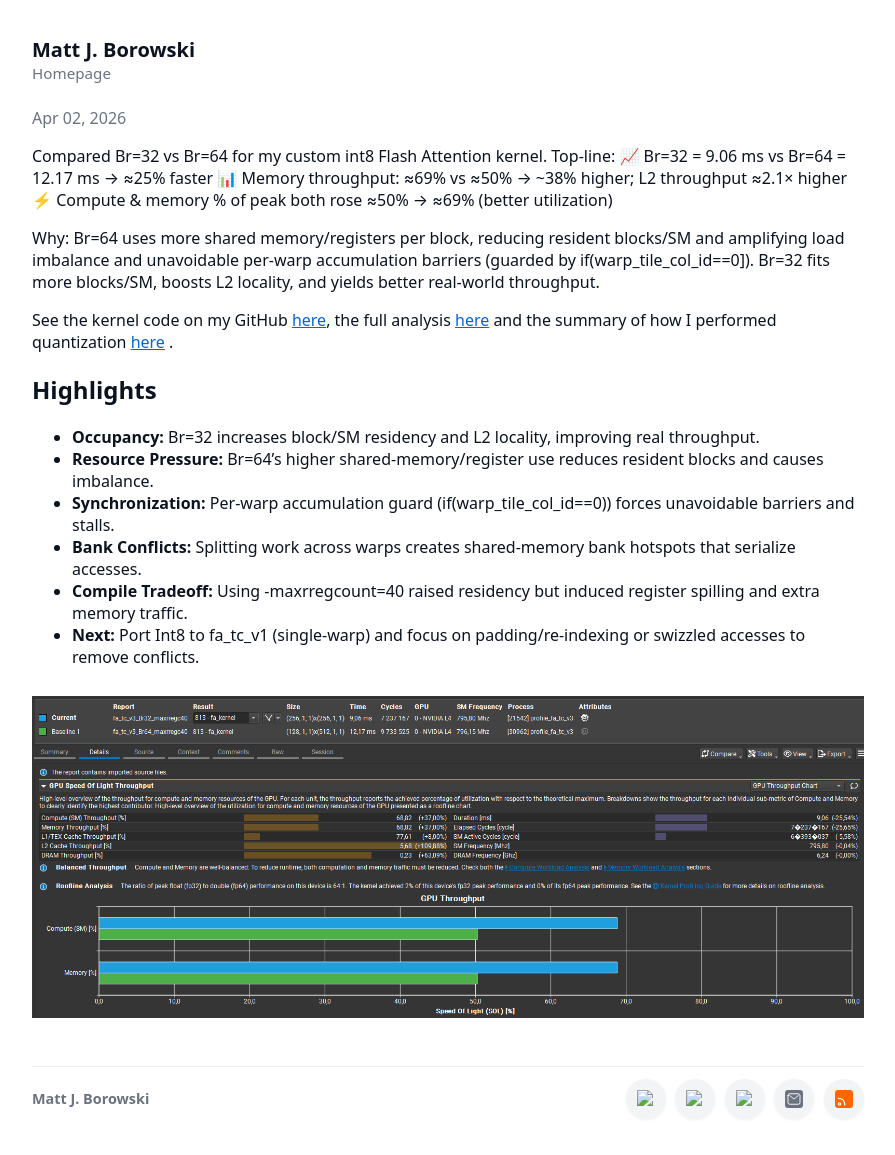
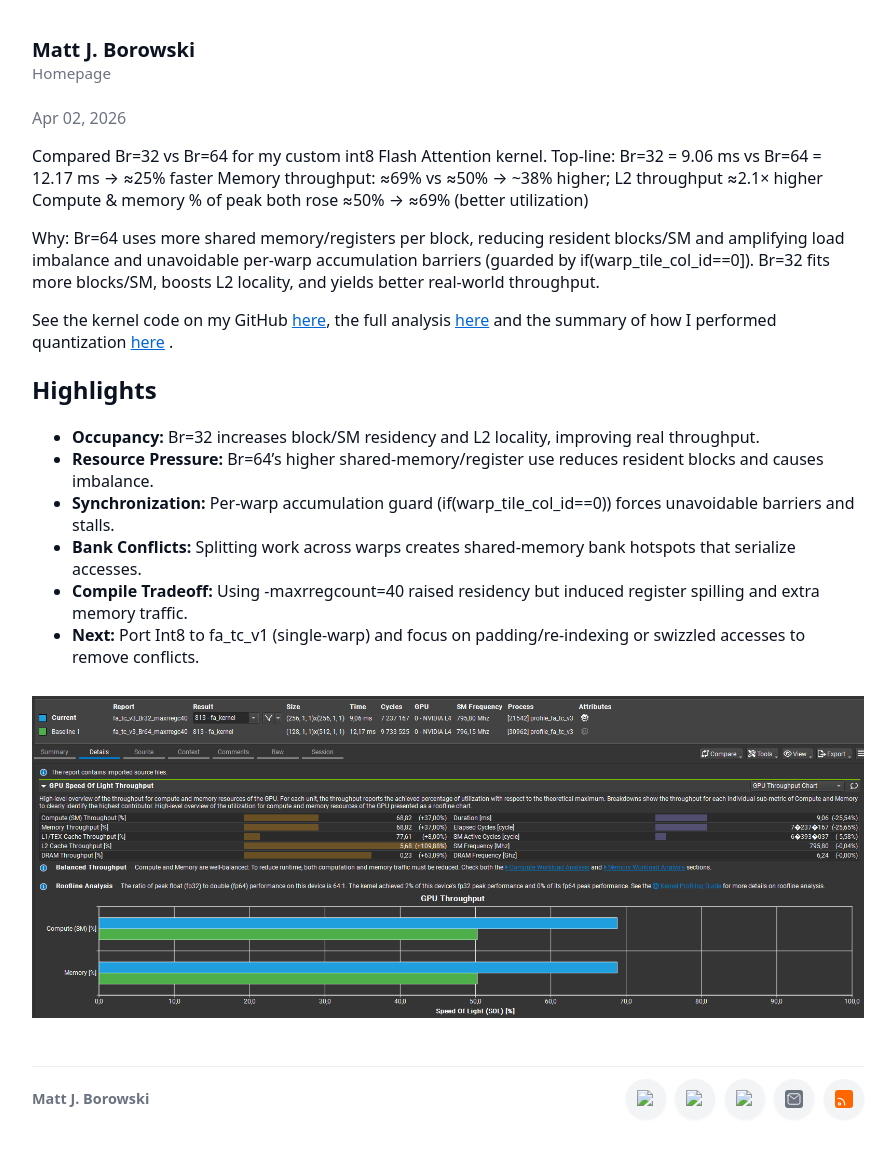
Before and after one commit to MattJBorowski1991/mattjborowski1991.github.io, a Jekyll site: the page built from _posts/2026-03-06-int8_flash_attention.md, in a window 1280 px wide. Shown: the whole page, without its empty margins (192-1087 px from the left). Built offline with Jekyll 4.4.1, drawn with Linux system fonts in a browser that asks for light colours; our own code applies the rules of GitHub Pages for plain Markdown files.

Commit message:
Fix formatting

```diff
--- a/_posts/2026-03-06-int8_flash_attention.md
+++ b/_posts/2026-03-06-int8_flash_attention.md
@@ -12,9 +12,9 @@ summary: >
 ---
 
 Compared Br=32 vs Br=64 for my custom int8 Flash Attention kernel. Top-line:
-📈 Br=32 = 9.06 ms vs Br=64 = 12.17 ms → ≈25% faster
-📊 Memory throughput: ≈69% vs ≈50% → ~38% higher; L2 throughput ≈2.1× higher
-⚡ Compute & memory % of peak both rose ≈50% → ≈69% (better utilization)
+Br=32 = 9.06 ms vs Br=64 = 12.17 ms → ≈25% faster
+Memory throughput: ≈69% vs ≈50% → ~38% higher; L2 throughput ≈2.1× higher
+Compute & memory % of peak both rose ≈50% → ≈69% (better utilization)
 
 Why: Br=64 uses more shared memory/registers per block, reducing resident blocks/SM and amplifying load imbalance and unavoidable per-warp accumulation barriers (guarded by if(warp_tile_col_id==0]). Br=32 fits more blocks/SM, boosts L2 locality, and yields better real-world throughput.
 
```
Also changed, not shown: index.md (+1 -1 lines).
